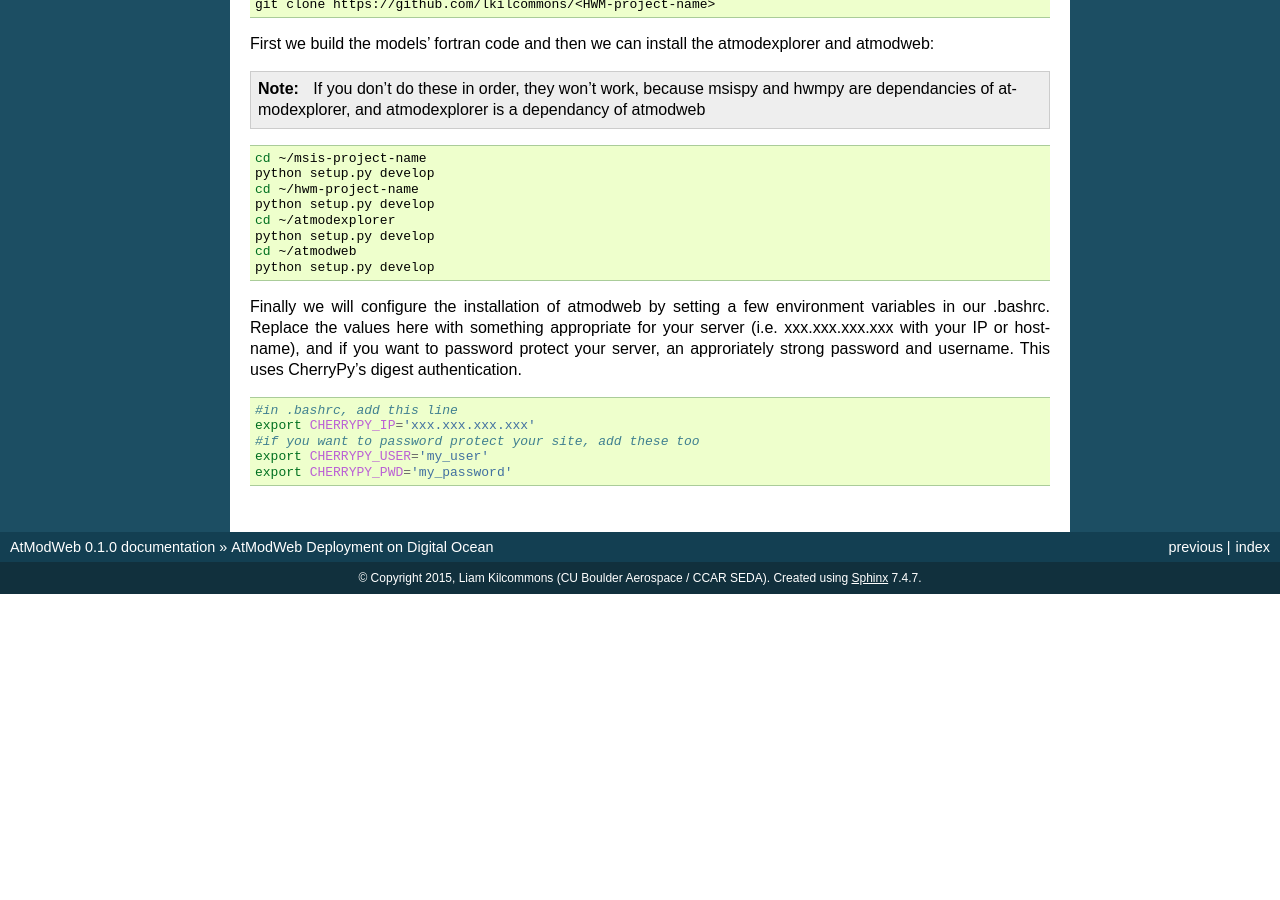
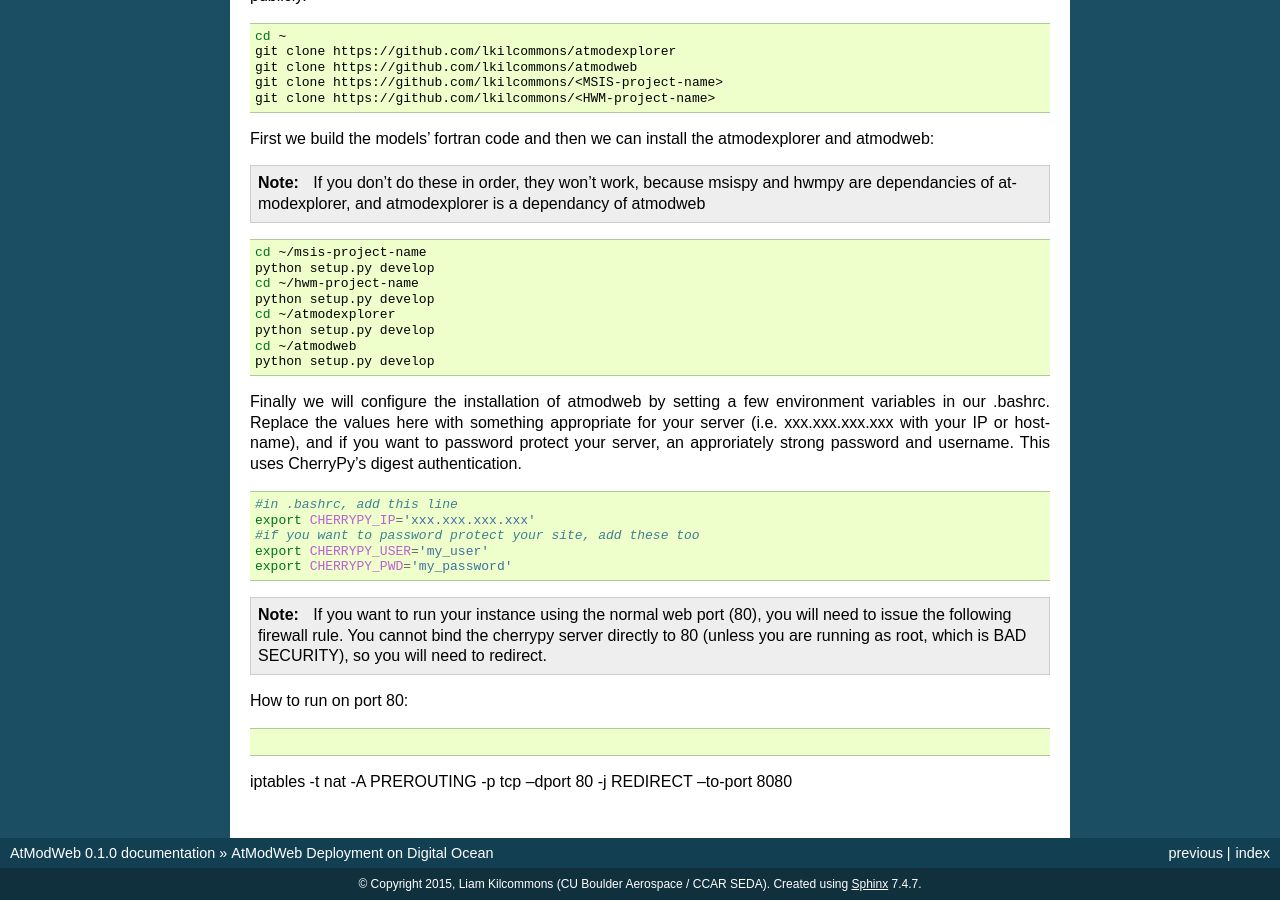
Before and after one commit to lkilcommons/atmodweb, a Sphinx documentation site: the page built from doc/source/deployment.rst, in a window 1280 px wide and 900 px high, scrolled down 1416 px. Built offline with Sphinx 7.4.7, drawn with Linux system fonts in a browser that asks for light colours; before the commit the page ends 2010 px from its top, so only the background shows below that; some of the changed text lies outside the part shown.

Commit message:
Deployment help file added

```diff
--- a/doc/source/deployment.rst
+++ b/doc/source/deployment.rst
@@ -27,6 +27,7 @@
 	sudo apt-get install git
 	sudo apt-get install gfortran
 
+.. note:: If you get a strange error on starting atmodweb where python complains about not being able to find libSM.so.6, don't dispair. It is a `known anaconda issue` <https://github.com/ContinuumIO/anaconda-issues/issues/244>_ .The fix is to sudo apt-get install python-qt4.
 
 The we make a non-root user so that we're not running AtModWeb as root (bad security practice).
 
@@ -105,3 +106,10 @@
 	#if you want to password protect your site, add these too
 	export CHERRYPY_USER='my_user'
 	export CHERRYPY_PWD='my_password'
+
+.. note:: If you want to run your instance using the normal web port (80), you will need to issue the following firewall rule. You cannot bind the cherrypy server directly to 80 (unless you are running as root, which is BAD SECURITY), so you will need to redirect.
+
+How to run on port 80:
+
+.. code-block:: bash
+iptables -t nat -A PREROUTING -p tcp --dport 80 -j REDIRECT --to-port 8080
```
Also changed, not shown: 1 other file.
